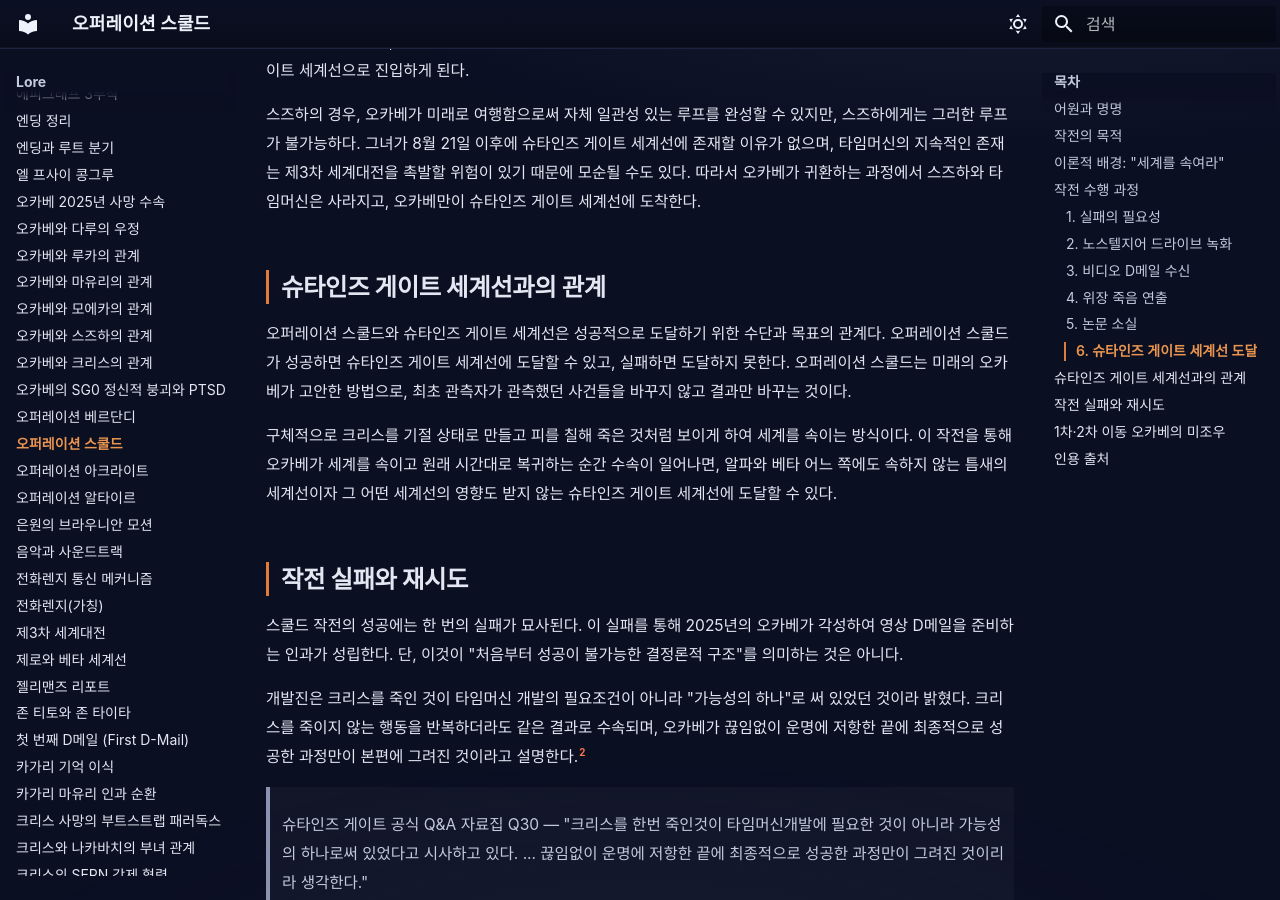
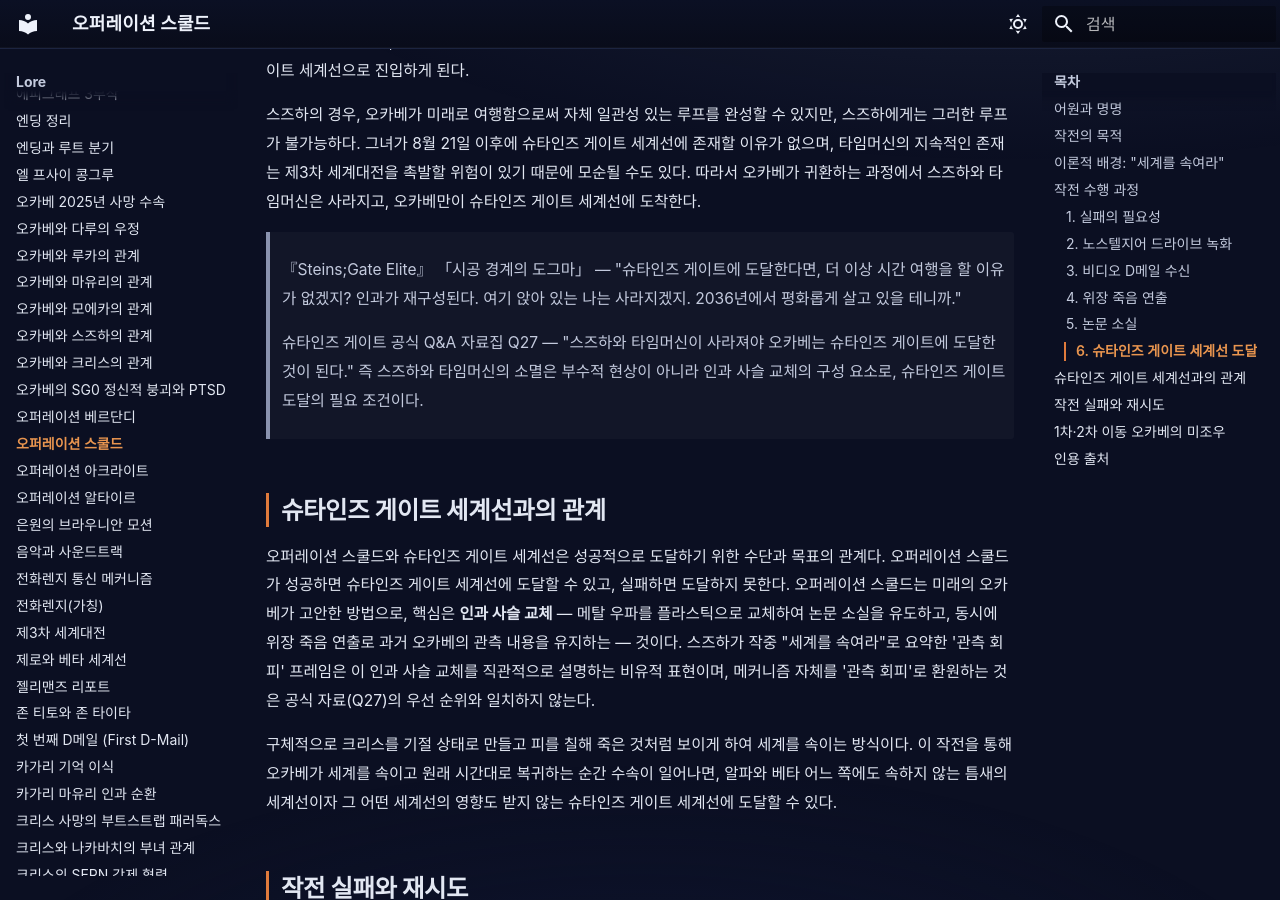
Before and after one commit to sgwiki/sgwiki.github.io, an MkDocs documentation site: the page built from wiki/lore/오퍼레이션-스쿨드.md, in a window 1280 px wide and 900 px high, scrolled down 4041 px. Built offline with MkDocs 1.6.1 and Material for MkDocs 9.7.7, drawn with Linux system fonts in a browser that asks for light colours; some web fonts are replaced.

Commit message:
fix(wiki): 오퍼레이션-스쿨드 — P10 b053b3fd 패치 적용

```diff
--- a/wiki/lore/오퍼레이션-스쿨드.md
+++ b/wiki/lore/오퍼레이션-스쿨드.md
@@ -94,9 +94,13 @@ description: "오퍼레이션 스쿨드(Operation Skuld)는 슈타인즈 게이
 
 스즈하의 경우, 오카베가 미래로 여행함으로써 자체 일관성 있는 루프를 완성할 수 있지만, 스즈하에게는 그러한 루프가 불가능하다. 그녀가 8월 21일 이후에 슈타인즈 게이트 세계선에 존재할 이유가 없으며, 타임머신의 지속적인 존재는 제3차 세계대전을 촉발할 위험이 있기 때문에 모순될 수도 있다. 따라서 오카베가 귀환하는 과정에서 스즈하와 타임머신은 사라지고, 오카베만이 슈타인즈 게이트 세계선에 도착한다.
 
+> 『Steins;Gate Elite』 「시공 경계의 도그마」 — "슈타인즈 게이트에 도달한다면, 더 이상 시간 여행을 할 이유가 없겠지? 인과가 재구성된다. 여기 앉아 있는 나는 사라지겠지. 2036년에서 평화롭게 살고 있을 테니까."
+
+> 슈타인즈 게이트 공식 Q&A 자료집 Q27 — "스즈하와 타임머신이 사라져야 오카베는 슈타인즈 게이트에 도달한 것이 된다." 즉 스즈하와 타임머신의 소멸은 부수적 현상이 아니라 인과 사슬 교체의 구성 요소로, 슈타인즈 게이트 도달의 필요 조건이다.
+
 ## 슈타인즈 게이트 세계선과의 관계
 
-오퍼레이션 스쿨드와 슈타인즈 게이트 세계선은 성공적으로 도달하기 위한 수단과 목표의 관계다. 오퍼레이션 스쿨드가 성공하면 슈타인즈 게이트 세계선에 도달할 수 있고, 실패하면 도달하지 못한다. 오퍼레이션 스쿨드는 미래의 오카베가 고안한 방법으로, 최초 관측자가 관측했던 사건들을 바꾸지 않고 결과만 바꾸는 것이다.
+오퍼레이션 스쿨드와 슈타인즈 게이트 세계선은 성공적으로 도달하기 위한 수단과 목표의 관계다. 오퍼레이션 스쿨드가 성공하면 슈타인즈 게이트 세계선에 도달할 수 있고, 실패하면 도달하지 못한다. 오퍼레이션 스쿨드는 미래의 오카베가 고안한 방법으로, 핵심은 **인과 사슬 교체** — 메탈 우파를 플라스틱으로 교체하여 논문 소실을 유도하고, 동시에 위장 죽음 연출로 과거 오카베의 관측 내용을 유지하는 — 것이다. 스즈하가 작중 "세계를 속여라"로 요약한 '관측 회피' 프레임은 이 인과 사슬 교체를 직관적으로 설명하는 비유적 표현이며, 메커니즘 자체를 '관측 회피'로 환원하는 것은 공식 자료(Q27)의 우선 순위와 일치하지 않는다.
 
 구체적으로 크리스를 기절 상태로 만들고 피를 칠해 죽은 것처럼 보이게 하여 세계를 속이는 방식이다. 이 작전을 통해 오카베가 세계를 속이고 원래 시간대로 복귀하는 순간 수속이 일어나면, 알파와 베타 어느 쪽에도 속하지 않는 틈새의 세계선이자 그 어떤 세계선의 영향도 받지 않는 슈타인즈 게이트 세계선에 도달할 수 있다.
 
```
